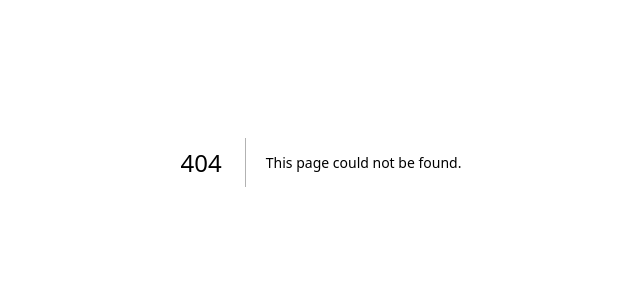
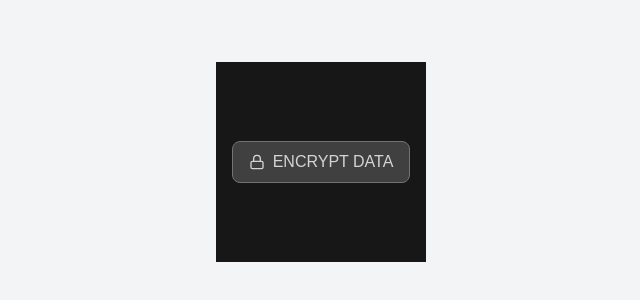
Before and after one commit to casanova259/myui, a Next.js app: page /encrypt in a window 1280 px wide. Before the commit this address had no page. Shown: the part 238-538 px from the top of the page, without its empty margins (319-959 px from the left). Built offline with nearby package versions, Linux system fonts and the light colour scheme.

Commit message:
made it but understand it later

```diff
--- /dev/null
+++ b/app/encrypt/page.tsx
@@ -0,0 +1,10 @@
+"use client";
+
+import Example from "@/components/encrypt/ecprty";
+
+export default function Page() {
+    return <div className="min-h-screen flex items-center justify-center bg-gray-100">
+        <Example />
+
+    </div>
+}
--- /dev/null
+++ b/components/encrypt/ecprty.tsx
@@ -0,0 +1,91 @@
+import { useRef, useState } from "react";
+import { FiLock } from "react-icons/fi";
+import { motion } from "framer-motion";
+
+const Example = () => {
+    return (
+        <div className="grid min-h-[200px] place-content-center bg-neutral-900 p-4">
+            <EncryptButton />
+        </div>
+    );
+};
+
+const TARGET_TEXT = "Encrypt data";
+const CYCLES_PER_LETTER = 2;
+const SHUFFLE_TIME = 50;
+
+const CHARS = "!@#$%^&*():{};|,.<>/?";
+
+const EncryptButton = () => {
+    const intervalRef = useRef(null);
+
+    const [text, setText] = useState(TARGET_TEXT);
+
+    const scramble = () => {
+        let pos = 0;
+
+        intervalRef.current = setInterval(() => {
+            const scrambled = TARGET_TEXT.split("")
+                .map((char, index) => {
+                    if (pos / CYCLES_PER_LETTER > index) {
+                        return char;
+                    }
+
+                    const randomCharIndex = Math.floor(Math.random() * CHARS.length);
+                    const randomChar = CHARS[randomCharIndex];
+
+                    return randomChar;
+                })
+                .join("");
+
+            setText(scrambled);
+            pos++;
+
+            if (pos >= TARGET_TEXT.length * CYCLES_PER_LETTER) {
+                stopScramble();
+            }
+        }, SHUFFLE_TIME);
+    };
+
+    const stopScramble = () => {
+        clearInterval(intervalRef.current || undefined);
+
+        setText(TARGET_TEXT);
+    };
+
+    return (
+        <motion.button
+            whileHover={{
+                scale: 1.025,
+            }}
+            whileTap={{
+                scale: 0.975,
+            }}
+            onMouseEnter={scramble}
+            onMouseLeave={stopScramble}
+            className="group relative overflow-hidden rounded-lg border-[1px] border-neutral-500 bg-neutral-700 px-4 py-2 font-mono font-medium uppercase text-neutral-300 transition-colors hover:text-indigo-300"
+        >
+            <div className="relative z-10 flex items-center gap-2">
+                <FiLock />
+                <span>{text}</span>
+            </div>
+            <motion.span
+                initial={{
+                    y: "100%",
+                }}
+                animate={{
+                    y: "-100%",
+                }}
+                transition={{
+                    repeat: Infinity,
+                    repeatType: "mirror",
+                    duration: 1,
+                    ease: "linear",
+                }}
+                className="duration-300 absolute inset-0 z-0 scale-125 bg-gradient-to-t from-indigo-400/0 from-40% via-indigo-400/100 to-indigo-400/0 to-60% opacity-0 transition-opacity group-hover:opacity-100"
+            />
+        </motion.button>
+    );
+};
+
+export default Example;
```
